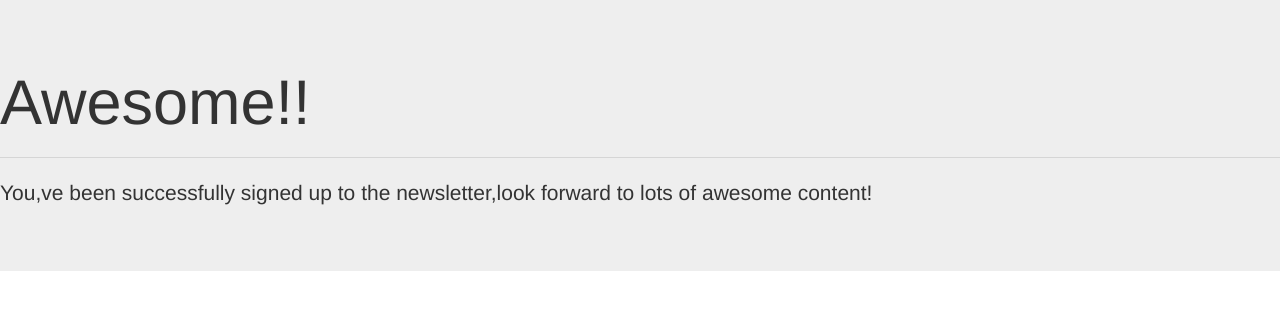
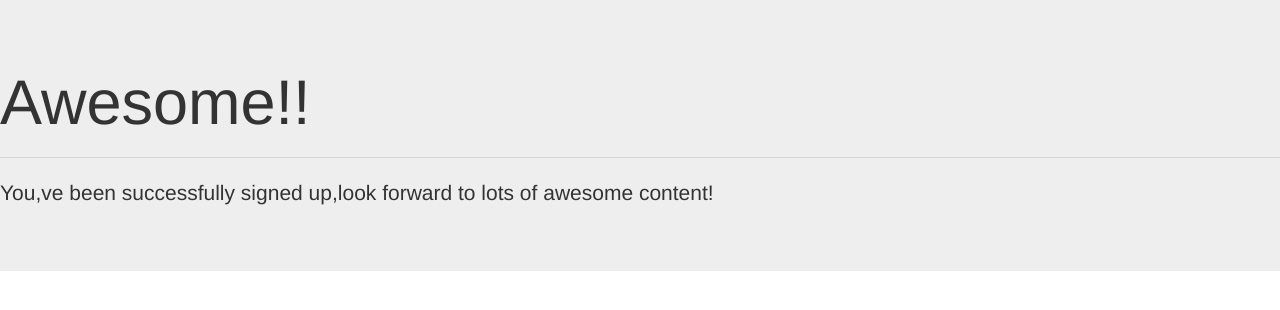
Before and after one commit to Anveshmishra02/project1-nexus, a plain HTML site: page success.html in a window 1280 px wide. Drawn offline with nearby package versions, Linux system fonts and the light colour scheme.

Commit message:
Update success.html

```diff
--- a/success.html
+++ b/success.html
@@ -12,7 +12,7 @@
         <h1 class="display-4">Awesome!!</h1>
 
         <hr class="my-4">
-        <p>You,ve been successfully signed up to the newsletter,look forward to lots of awesome content!</p>
+        <p>You,ve been successfully signed up,look forward to lots of awesome content!</p>
         <!-- <p class="lead">
           <a class="btn btn-primary btn-lg" href="#" role="button">Learn more</a>
         </p> -->
```
